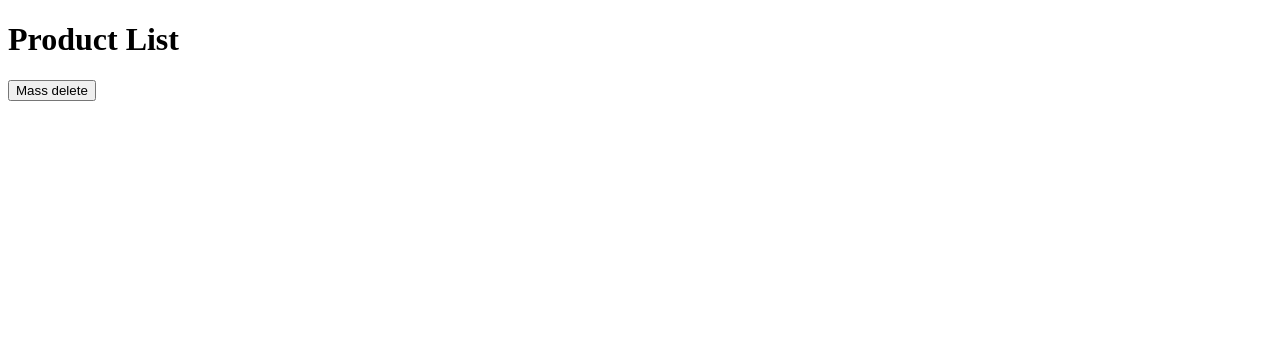
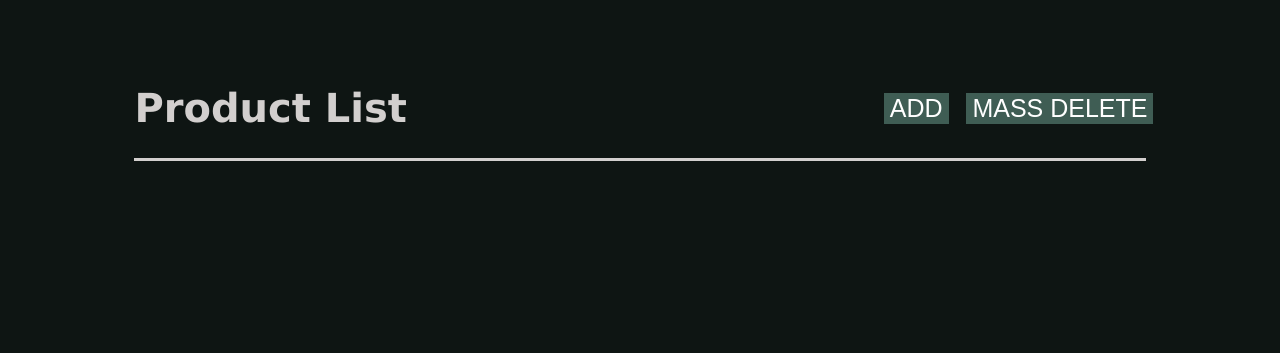
Before and after one commit to karinastei/testtask, a PHP site: page / in a window 1280 px wide. Shown: the top 353 px of the page. Run offline with PHP 8.4, Linux system fonts and the light colour scheme; data that the repository does not hold is empty.

Commit message:
very basic add product page

```diff
--- a/index.php
+++ b/index.php
@@ -6,11 +6,23 @@
     <meta name="viewport" content="width=device-width, initial-scale=1.0">
     <link rel="stylesheet" type="text/css" href="./style.css">
     <title>Product List</title>
+    <script>
+        function redirectToForm() {
+            console.log("Button clicked");
+            window.location.href = "add_product.php";
+        }
+    </script>
 </head>
 <body>
-<h1>Product List</h1>
+<div class="container">
 <form method='post' action='<?php echo htmlspecialchars($_SERVER["PHP_SELF"]); ?>'>
-    <input type='submit' id='delete-product-btn' name='delete' value='Mass delete'>
+    <div class="row">
+        <h1>Product List</h1>
+        <div class="buttons">
+        <button type="button" onclick="redirectToForm()">ADD</button>
+        <input type='submit' id='delete-product-btn' name='delete' value='MASS DELETE'>
+        </div>
+    </div>
     <div class='product-grid'>
         <?php
         // Import the ProductController
@@ -33,16 +45,19 @@
         foreach ($products as $product) {
             echo "<div class='product-box'>";
             echo "<input type='checkbox' class='delete-checkbox' name='selected_products[]' value='" . $product->getValue('SKU') . "'>";
+            echo "<div class='text'>";
             echo "<p>SKU: " . $product->getValue('SKU') . "</p>";
             echo "<p>Name: " . $product->getValue('name') . "</p>";
-            echo "<p>Price: $" . $product->getValue('price') . "</p>";
+            echo $product->getValue('price') . " $" . "</p>";
             echo "<p>Type: " . $product->getValue('type') . "</p>";
             echo "<p>Amount: " . $product->getValue('amount') . "</p>";
             echo "<p>" . $product->getAttributeLabel() . ": " . $product->getproductAttribute() . "</p>";
+            echo "</div>";
             echo "</div>";
         }
         ?>
     </div>
 </form>
+</div>
 </body>
 </html>
--- a/model/Book.php
+++ b/model/Book.php
@@ -12,7 +12,7 @@ class Book extends Product
 
     public function getproductAttribute()
     {
-        return $this->weight;
+        return $this->weight  . "KG";
     }
 
     public function getAttributeLabel()
--- a/model/DVD.php
+++ b/model/DVD.php
@@ -11,7 +11,7 @@ class DVD extends Product
 
     public function getproductAttribute()
     {
-        return $this->size;
+        return $this->size  . "MB";
     }
 
     public function getAttributeLabel()
--- a/style.css
+++ b/style.css
@@ -1,13 +1,57 @@
+body{
+    color: #d2cfce;
+    background-color: #0e1513;
+    font-size: 125%;
+    font-family: "Lucida Sans";
+}
+.container {
+    padding-left: 10%;
+    padding-right: 10%;
+}
 .product-grid {
     display: grid;
-    padding: 10%;
     grid-template-columns: repeat(auto-fill, minmax(200px, 1fr)); /* Adjust as needed */
-    gap: 10%; /* Adjust the gap between products */
+    gap: 9%; /* Adjust the gap between products */
+    padding-top: 5%;
 }
 
 .product-box {
     border: 1px solid #ccc;
-    padding: 5%;
-    /* Additional styling */
-    /* You can add more styles to customize the appearance of each product box */
+    padding: 10%;
 }
+
+.text {
+    text-align: center;
+}
+
+.row {
+    padding-top: 5%;
+    display: flex;
+    justify-content: space-between;
+    align-items: center;
+    border-bottom: 3px solid #d2cfce;
+}
+.form-body {
+    padding-top: 5%;
+}
+.buttons {
+    display: flex;
+    gap: 10px;
+}
+input {
+    margin-left: 3%;
+    align-self: center;
+}
+
+button, #delete-product-btn {
+    background-color: #3f5d54;
+    color: white;
+    font-size: 125%;
+    border: none;
+}
+
+
+#delete-product-btn:hover, button:hover {
+    background-color: #202d29;
+    color: beige;
+}
```
Also changed, not shown: add_product.php (added, +46 -0 lines).
